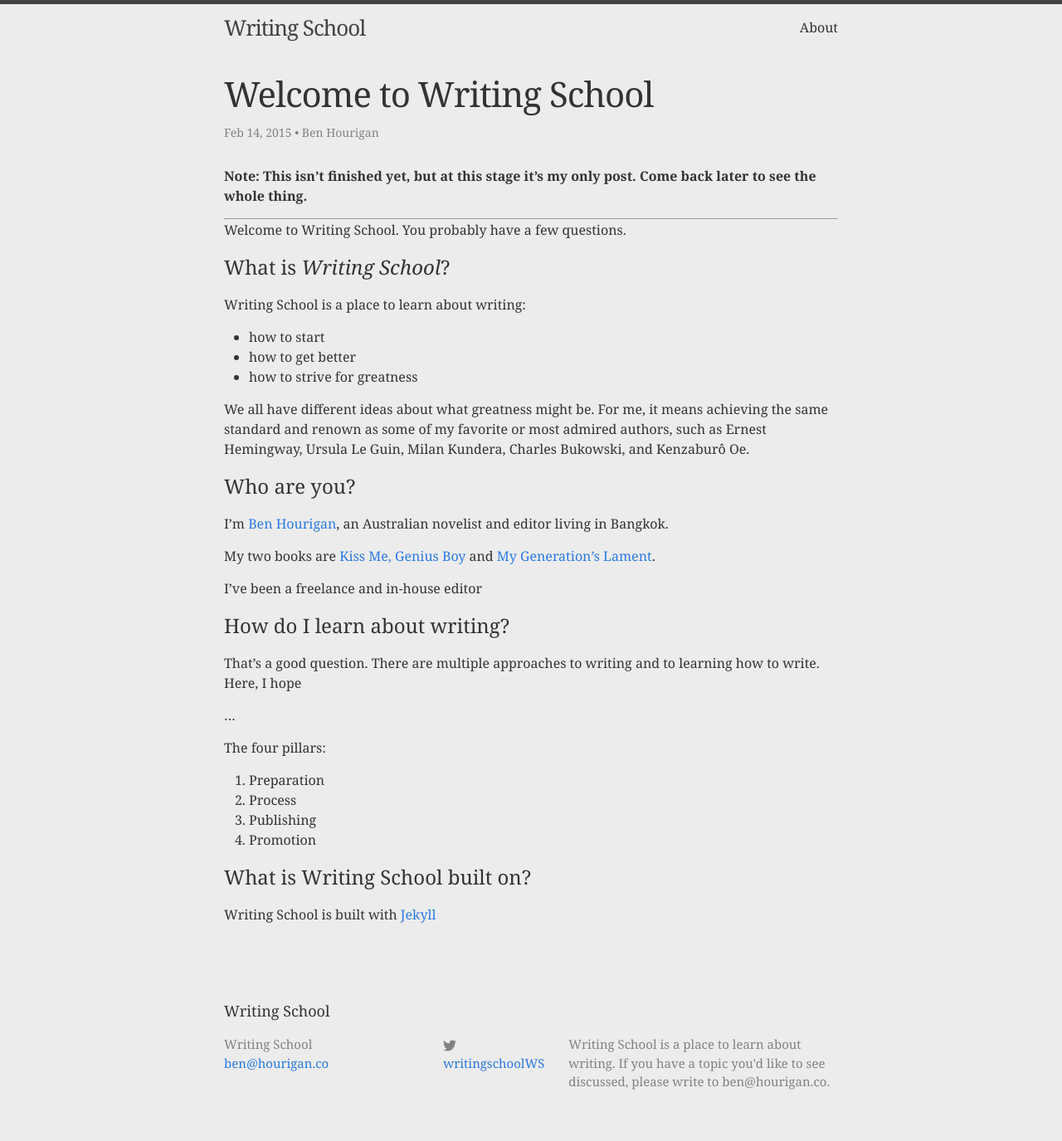
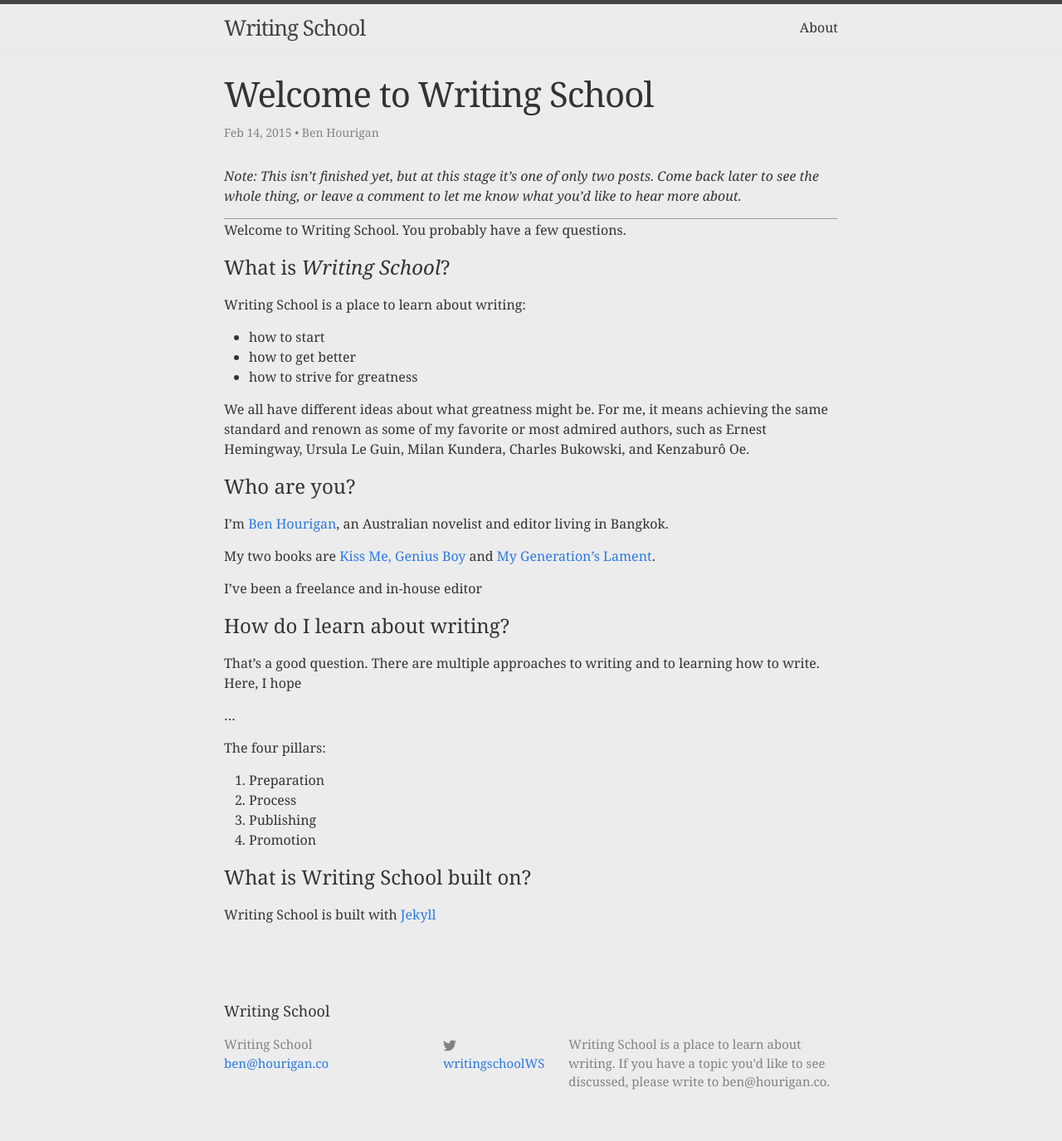
Before and after one commit to benhourigan/writingschool, a Jekyll site: the page built from _posts/2015-02-14-welcome-to-writing-school.markdown, in a window 1280 px wide. Shown: the whole page at 83% size. Built offline with Jekyll 4.4.1, drawn with Linux system fonts in a browser that asks for light colours; comment, search, counter and statistics services are not loaded.

Commit message:
Resave everything again--Disqus not showing up yet.

```diff
--- a/_posts/2015-02-14-welcome-to-writing-school.markdown
+++ b/_posts/2015-02-14-welcome-to-writing-school.markdown
@@ -8,7 +8,7 @@ comments: true
 published: true
 ---
 
-**Note: This isn't finished yet, but at this stage it's my only post. Come back later to see the whole thing.**
+*Note: This isn't finished yet, but at this stage it’s one of only two posts. Come back later to see the whole thing, or leave a comment to let me know what you’d like to hear more about.*
 
 ----
 
```
